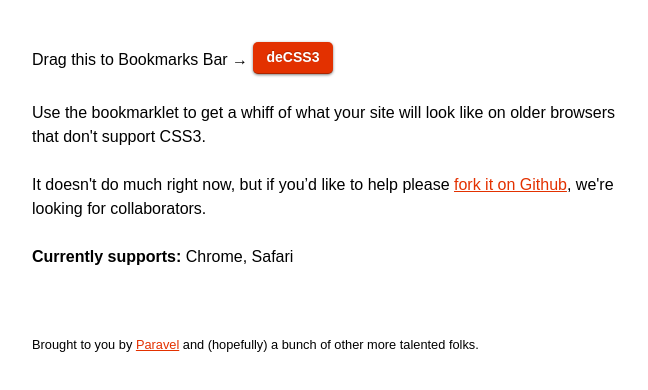
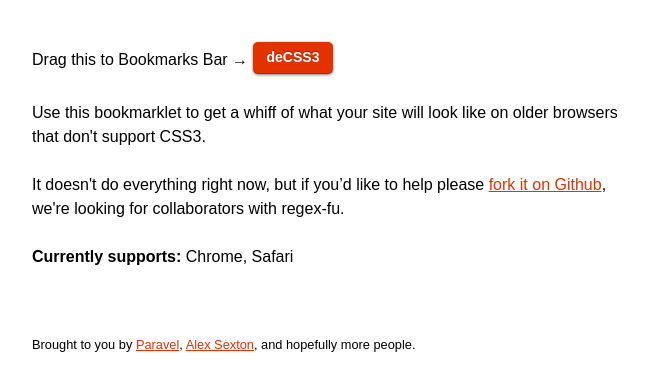
Before and after one commit to davatron5000/deCSS3, a plain HTML site: page index.html in a window 1280 px wide. Shown: the part 204-594 px from the top of the page, without its empty margins (308-956 px from the left). Drawn offline with nearby package versions, Linux system fonts and the light colour scheme.

Commit message:
text updates

```diff
--- a/index.html
+++ b/index.html
@@ -21,13 +21,13 @@
 	<section id="content">
 		<p>Drag this to Bookmarks Bar &rarr; <a class="bookmarklet awesome large red" href="javascript:(function(){s=document.createElement('script');s.type='text/javascript';s.src='https://raw.github.com/davatron5000/deCSS3/master/deCSS3.js?v='+parseInt(Math.random()*99999999);document.body.appendChild(s);})();">
 	deCSS3</a></p>
-		<p>Use the bookmarklet to get a whiff of what your site will look like on older browsers that don't support CSS3.</p>
-		<p>It doesn't do much right now, but if you&rsquo;d like to help please <a href="https://github.com/davatron5000/deCSS3">fork it on Github</a>, we're looking for collaborators.</p>
+		<p>Use this bookmarklet to get a whiff of what your site will look like on older browsers that don't support CSS3.</p>
+		<p>It doesn't do everything right now, but if you&rsquo;d like to help please <a href="https://github.com/davatron5000/deCSS3">fork it on Github</a>, we're looking for collaborators with regex-fu.</p>
 		<p class="supports"><strong>Currently supports:</strong> Chrome, Safari</p>
 	</section>
 
 	<footer>
-		<p>Brought to you by <a href="http://paravelinc.com">Paravel</a> and (hopefully) a bunch of other more talented folks.</p>
+		<p>Brought to you by <a href="http://paravelinc.com">Paravel</a>, <a href="http://slexaxton.com">Alex Sexton</a>, and hopefully more people.</p>
 	</footer>
 </div>
 </body>
```
